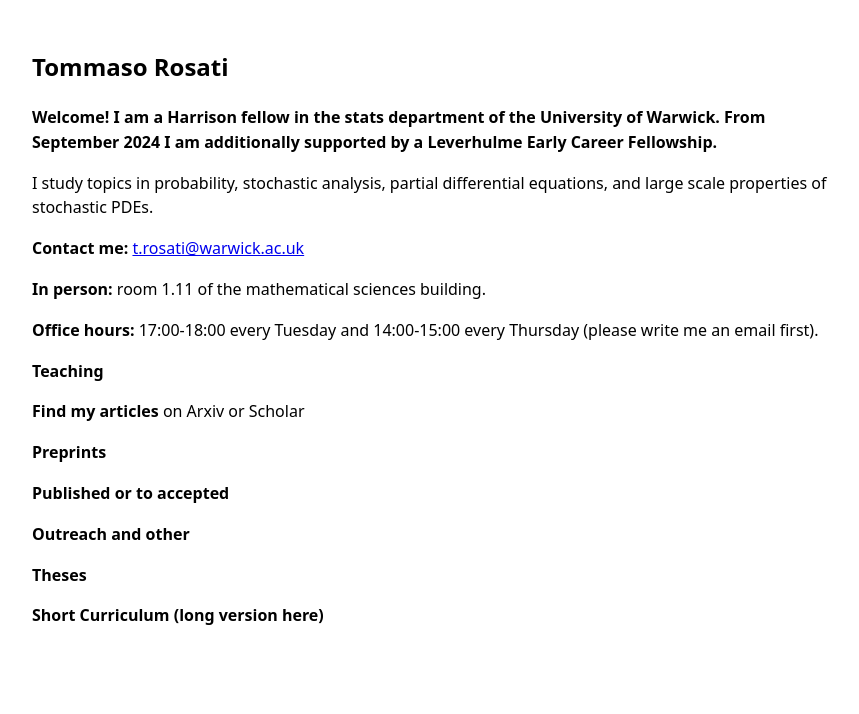
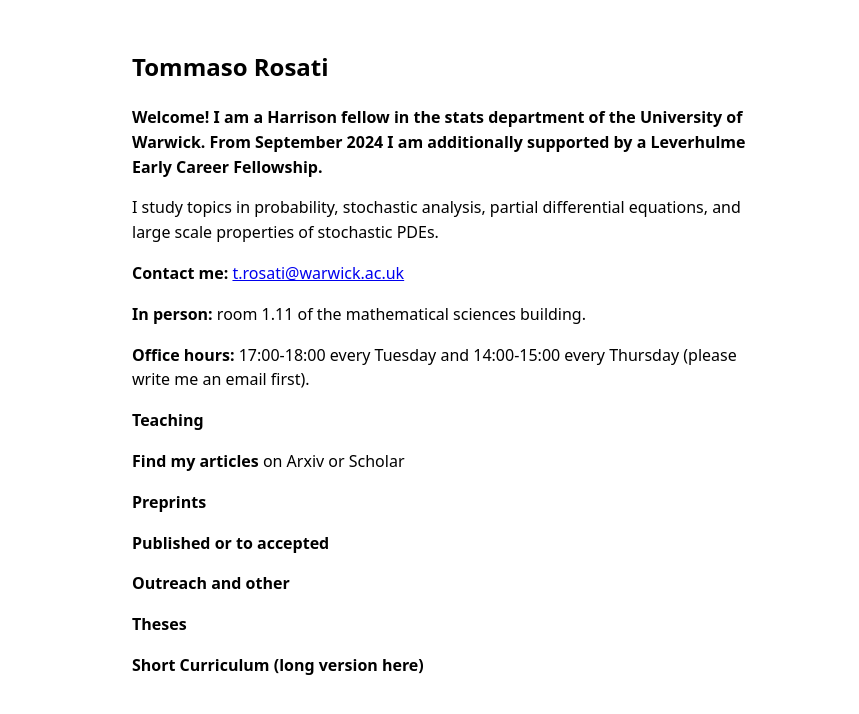
Before and after one commit to rosati-tom/rosati-tom.github.io, a Jekyll site: the page built from index.md, in a window 1280 px wide. Shown: the top 714 px of the page, without its empty margins (198-1057 px from the left). Built offline with Jekyll 4.4.1, drawn with Linux system fonts in a browser that asks for light colours; our own code applies the rules of GitHub Pages for plain Markdown files.

Commit message:
Make it slimmer

```diff
--- a/assets/style.css
+++ b/assets/style.css
@@ -1,6 +1,6 @@
 
 .container {
-  max-width: 820px;
+  max-width: 620px;
   margin: 48px auto;
   padding: 0 16px;
   font-family: system-ui, -apple-system, Segoe UI, Roboto, Helvetica, Arial, sans-serif;
```
